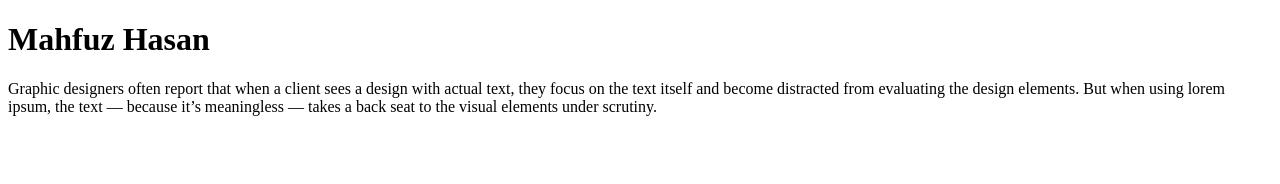
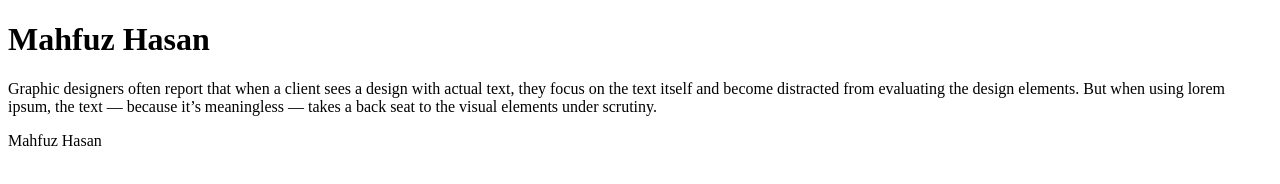
Before and after one commit to mahfuz33/fast-project, a plain HTML site: page index.html in a window 1280 px wide. Drawn offline with Linux system fonts and the light colour scheme.

Commit message:
Update index.html

```diff
--- a/index.html
+++ b/index.html
@@ -11,5 +11,6 @@
     <p>
         Graphic designers often report that when a client sees a design with actual text, they focus on the text itself and become distracted from evaluating the design elements. But when using lorem ipsum, the text — because it’s meaningless — takes a back seat to the visual elements under scrutiny.
     </p>
+    <p> Mahfuz Hasan </p>
 </body>
 </html>
```
